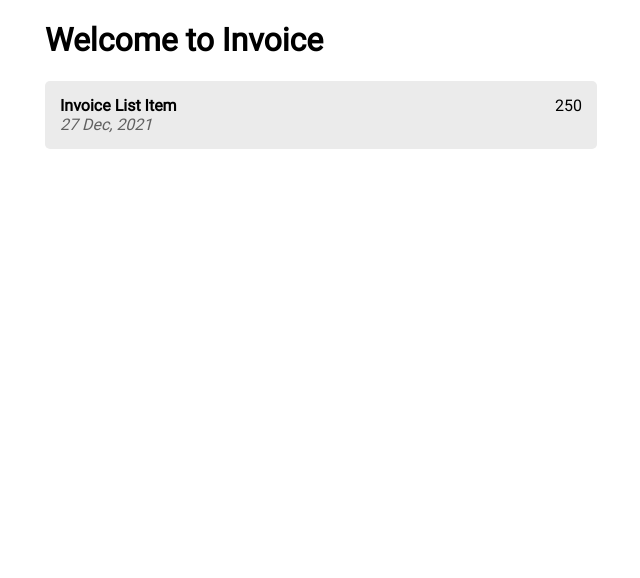
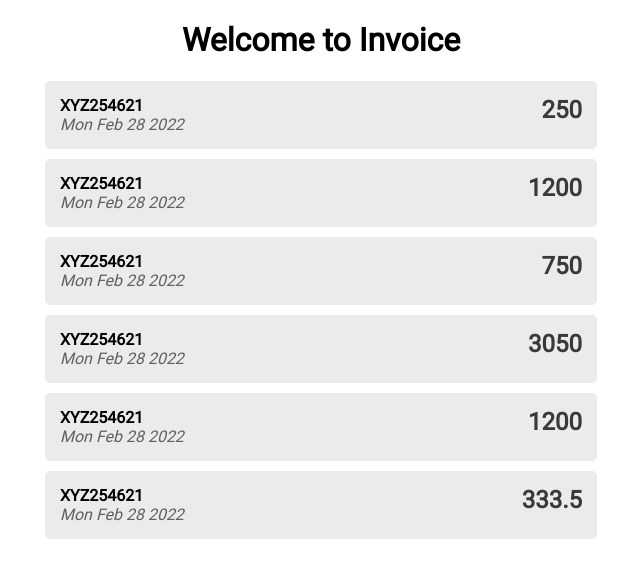
Before and after one commit to ehsanmunna/soft-invoice, a React (Create React App) app: page / in a window 1280 px wide. Shown: the top 578 px of the page, without its empty margins (319-959 px from the left). Built offline with nearby package versions, Linux system fonts and the light colour scheme.

Commit message:
invoice home complete

```diff
--- a/src/Shared/global.const.ts
+++ b/src/Shared/global.const.ts
@@ -1,3 +1,5 @@
 export const appStyle = {
     forms_padding: 10
 }
+
+export const DATE_FORMAT:string = "DD-MM-yyyy";
--- a/src/components/Invoice/InvoiceListCard.tsx
+++ b/src/components/Invoice/InvoiceListCard.tsx
@@ -1,17 +1,27 @@
 import { Box } from "@mui/material"
+import { IInvoice } from "../../interface/invoice/IInvoice"
 import ListCard from "../Common/ListCardComponent"
 
+const invStyle = {
+    display: { display: 'flex' },
+    flow: { flexGrow: 1 },
+    fontWeight: { fontWeight: 700 },
+    date: { fontStyle: "italic", color: '#606060' },
+    amount: { color: '#393939', fontSize: 24, fontWeight: 700 }
+}
 
-const InvoiceListCard = () => {
+const InvoiceListCard = (props: IInvoice) => {
     return (
         <ListCard>
-            <Box sx={{ display: 'flex' }}>
-                <Box sx={{ flexGrow: 1 }}>
-                    <div style={{fontWeight: 700}}>Invoice List Item</div>
-                    <div style={{fontStyle: "italic", color: '#606060'}}>27 Dec, 2021</div>
+            <Box sx={invStyle.display}>
+                <Box sx={invStyle.flow}>
+                    <div style={invStyle.fontWeight}>{props.name}</div>
+                    <div style={invStyle.date}>{props.date}</div>
                 </Box>
                 <Box>
-                    <div>250</div>
+                    <div style={invStyle.amount}>
+                        {props.amount}
+                    </div>
                 </Box>
             </Box>
         </ListCard>
--- a/src/components/Typography/Title.tsx
+++ b/src/components/Typography/Title.tsx
@@ -1,6 +1,6 @@
 import { ITitle } from "../../interface/Title";
 
 
-const AppTitle = ({ name }: ITitle) => <h1>{name}</h1>;
+const AppTitle = (props: ITitle) => <h1 style={{textAlign: 'center'}}>{props.name}</h1>;
 
 export default AppTitle
--- /dev/null
+++ b/src/interface/invoice/IInvoice.ts
@@ -0,0 +1,5 @@
+export interface IInvoice{
+    name: string;
+    date: string;
+    amount: number;
+}
--- a/src/pages/Home/Home.tsx
+++ b/src/pages/Home/Home.tsx
@@ -1,15 +1,32 @@
 import InvoiceListCard from "../../components/Invoice/InvoiceListCard";
 import PageContainer from "../../components/Layout/PageContainer";
 import AppTitle from "../../components/Typography/Title";
+import { IInvoice } from "../../interface/invoice/IInvoice";
 
 function HomePage() {
+
+  const today = new Date().toDateString();
+  const invoiceList: IInvoice[] = [
+    { name: 'XYZ254621', date: today, amount: 250},
+    { name: 'XYZ254621', date: today, amount: 1200},
+    { name: 'XYZ254621', date: today, amount: 750},
+    { name: 'XYZ254621', date: today, amount: 3050},
+    { name: 'XYZ254621', date: today, amount: 1200},
+    { name: 'XYZ254621', date: today, amount: 333.50},
+  ]
   return (
     <>
       <PageContainer>
         <AppTitle name="Welcome to Invoice"/>
-        <div>
-          <InvoiceListCard/>
-        </div>
+        {
+          invoiceList.map(item=>{
+            return (
+              <div style={{paddingBottom: 10}}>
+              <InvoiceListCard name={item.name} date={item.date} amount={item.amount}/>
+            </div>
+            )
+          })
+        }
       </PageContainer>
     </>
   );
```
